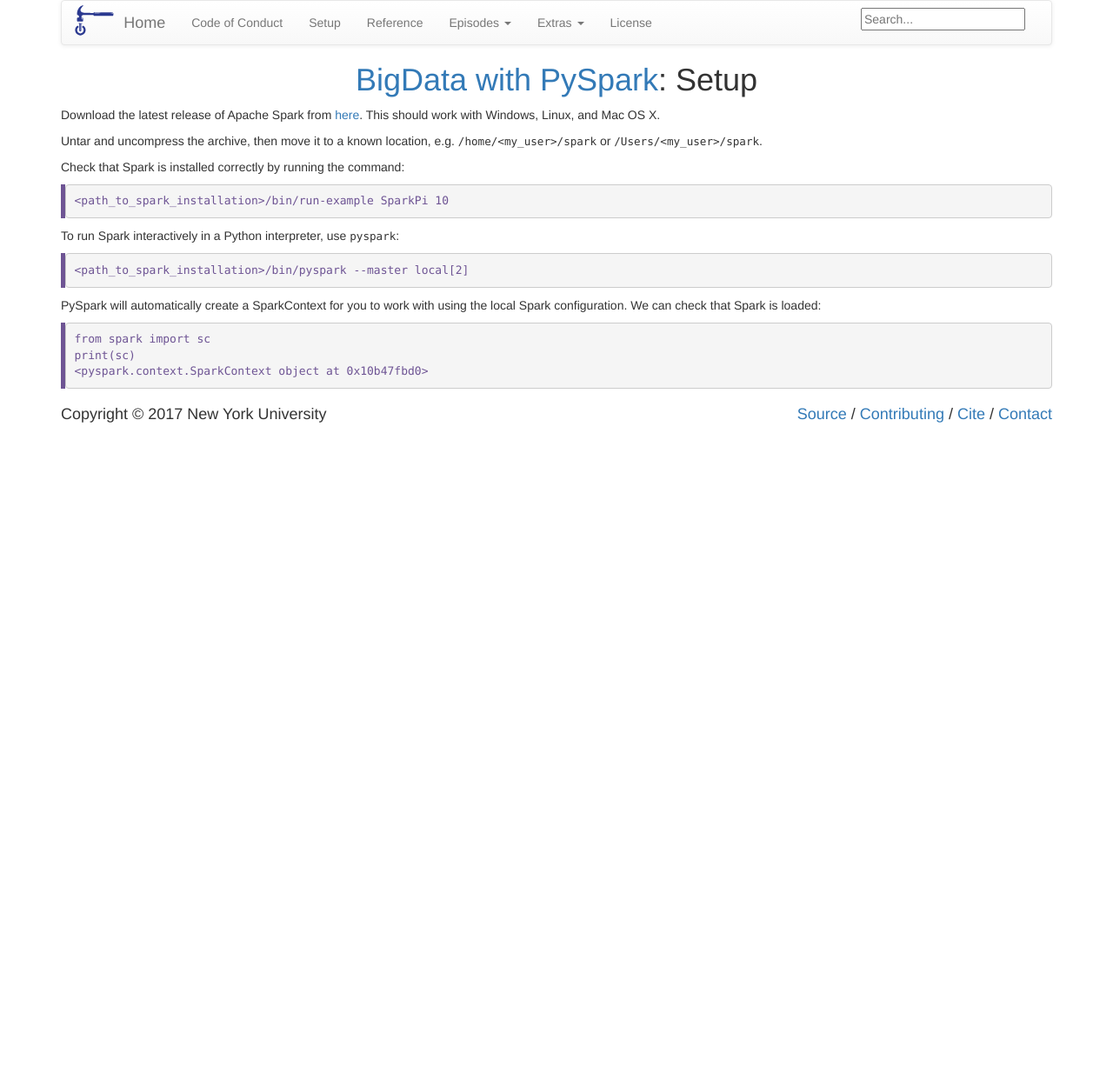
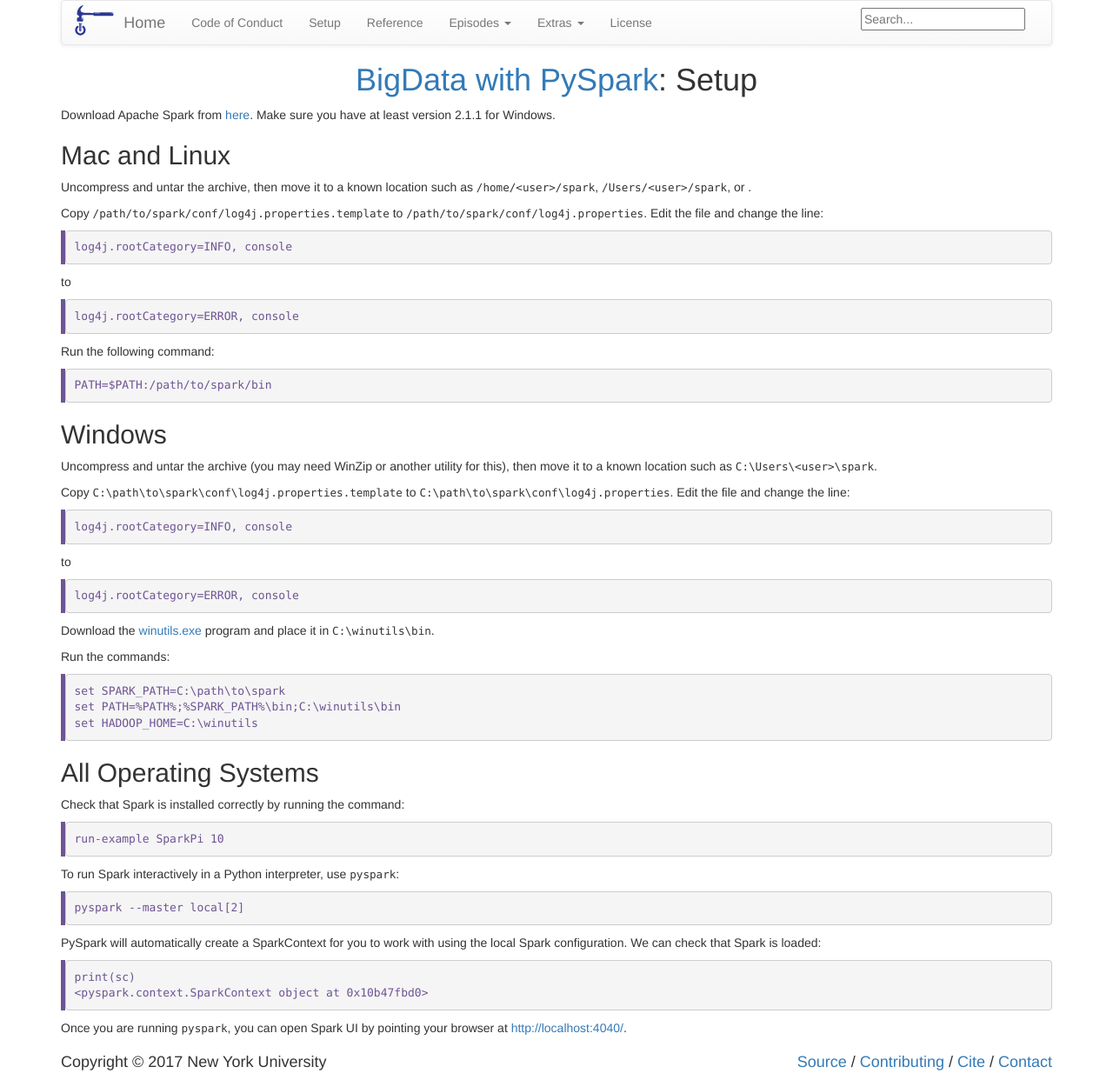
Before and after one commit to nyu-cds/python-bigdata, a Jekyll site: the page built from setup.md, in a window 1280 px wide. Shown: the whole page at 87% size. Built offline with Jekyll 4.4.1, drawn with Linux system fonts in a browser that asks for light colours; before the commit the page ends 900 px from its top, so only the background shows below that.

Commit message:
Signed-off-by: Greg Watson <g.watson@computer.org>

```diff
--- a/setup.md
+++ b/setup.md
@@ -3,29 +3,85 @@
 title: Setup
 permalink: /setup/
 ---
-Download the latest release of Apache Spark from [here](http://spark.apache.org/downloads.html). This should work with Windows, Linux, and Mac OS X.
+Download Apache Spark from [here](https://spark.apache.org/downloads.html). Make sure you have at least version 2.1.1 for Windows.
 
-Untar and uncompress the archive, then move it to a known location, e.g. `/home/<my_user>/spark` or `/Users/<my_user>/spark`.
+## Mac and Linux
+
+Uncompress and untar the archive, then move it to a known location such as `/home/<user>/spark`,  `/Users/<user>/spark`, or .
+
+Copy `/path/to/spark/conf/log4j.properties.template` to `/path/to/spark/conf/log4j.properties`. Edit the file and change the line:
+
+~~~
+log4j.rootCategory=INFO, console
+~~~
+{: .python}
+
+to
+
+~~~
+log4j.rootCategory=ERROR, console
+~~~
+{: .python}
+
+Run the following command:
+
+~~~
+PATH=$PATH:/path/to/spark/bin
+~~~
+{: .bash}
+
+## Windows
+
+Uncompress and untar the archive (you may need WinZip or another utility for this), then move it to a known location such as
+`C:\Users\<user>\spark`.
+
+Copy `C:\path\to\spark\conf\log4j.properties.template` to `C:\path\to\spark\conf\log4j.properties`. Edit the file and change the line:
+
+~~~
+log4j.rootCategory=INFO, console
+~~~
+{: .python}
+
+to
+
+~~~
+log4j.rootCategory=ERROR, console
+~~~
+{: .python}
+
+Download the [winutils.exe]({{ page.root }}/files/winutils.exe) program and place it in `C:\winutils\bin`.
+
+Run the commands:
+
+~~~
+set SPARK_PATH=C:\path\to\spark
+set PATH=%PATH%;%SPARK_PATH%\bin;C:\winutils\bin
+set HADOOP_HOME=C:\winutils
+~~~
+{: .bash}
+
+## All Operating Systems
 
 Check that Spark is installed correctly by running the command:
 
 ~~~
-<path_to_spark_installation>/bin/run-example SparkPi 10
+run-example SparkPi 10
 ~~~
 {: .bash}
 
 To run Spark interactively in a Python interpreter, use `pyspark`:
 
 ~~~
-<path_to_spark_installation>/bin/pyspark --master local[2]
+pyspark --master local[2]
 ~~~
 {: .bash}
 
 PySpark will automatically create a SparkContext for you to work with using the local Spark configuration. We can check that Spark is loaded:
 
 ~~~
-from spark import sc
 print(sc)
 <pyspark.context.SparkContext object at 0x10b47fbd0>
 ~~~
 {: .python}
+
+Once you are running `pyspark`, you can open Spark UI by pointing your browser at [http://localhost:4040/](http://localhost:4040/).
```
Also changed, not shown: _episodes/03-spark.md (+4 -2 lines), code/word_count.py (added, +27 -0 lines), 1 other file.
